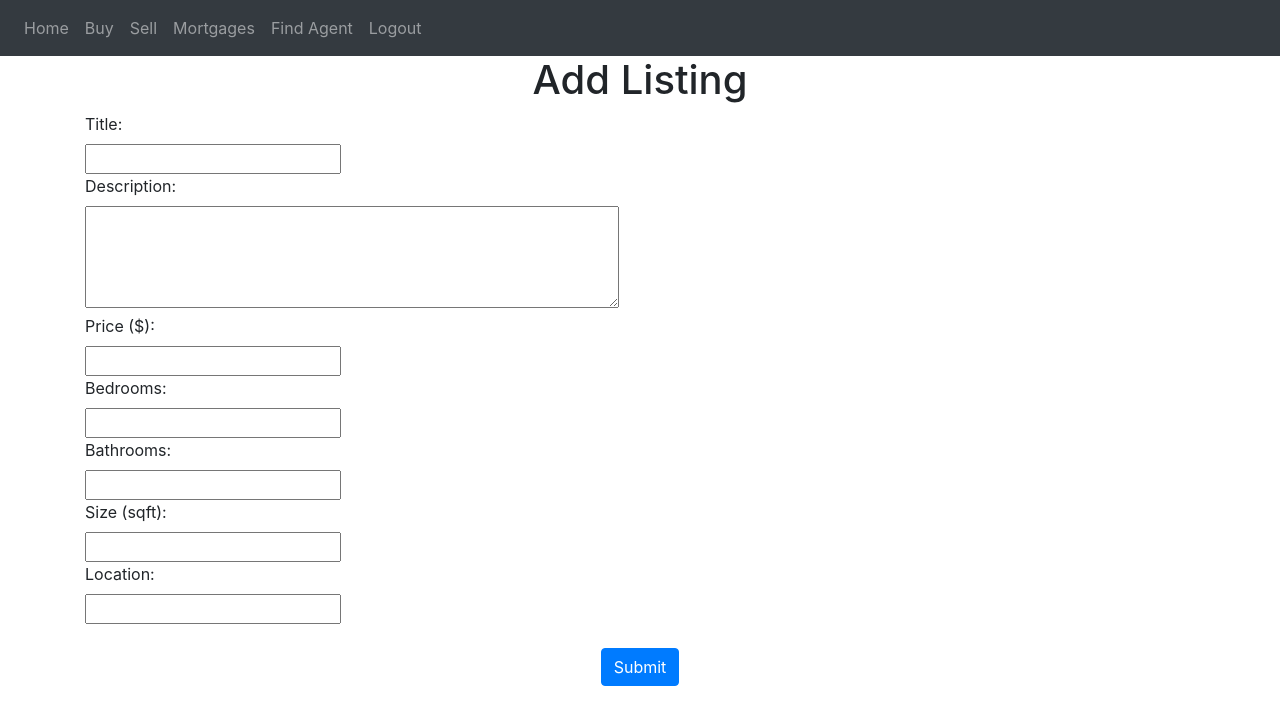
After one commit to zhiganggg/We-Tried-CSIT314, a Flask app: page /create-listing in a window 1280 px wide. The commit adds this page. Shown: the top 725 px of the page. Run offline with Flask 3, Linux system fonts and the light colour scheme; the visitor is signed in with stand-in values (Sample User, id 1); some libraries are stand-ins or nearby versions.

Commit message:
listings/listing

```diff
--- a/website/__init__.py
+++ b/website/__init__.py
@@ -19,7 +19,7 @@ def create_app():
   app.register_blueprint(views, url_prefix='/')
   app.register_blueprint(auth, url_prefix='/')
 
-  from .models import User, Note
+  from .models import User, Note, Listing
 
   with app.app_context():
     db.create_all()
--- a/website/templates/base.html
+++ b/website/templates/base.html
@@ -30,7 +30,15 @@
       <div class="collapse navbar-collapse" id="navbar">
         <div class="navbar-nav">
           {% if user.is_authenticated %}
-          <a class="nav-item nav-link" id="home" href="/home">Home</a>
+          <a class="nav-item nav-link" id="home" href="/">Home</a>
+          <a class="nav-item nav-link" id="logout" href="/buy">Buy</a>
+          <a class="nav-item nav-link" id="logout" href="/sell">Sell</a>
+          <a class="nav-item nav-link" id="logout" href="/mortgages"
+            >Mortgages</a
+          >
+          <a class="nav-item nav-link" id="logout" href="/find-agent"
+            >Find Agent</a
+          >
           <a class="nav-item nav-link" id="logout" href="/logout">Logout</a>
           {% else %}
           <a class="nav-item nav-link" id="login" href="/login">Login</a>
--- /dev/null
+++ b/website/templates/buy.html
@@ -0,0 +1 @@
+{% extends "base.html" %} {% block title %}Buy{% endblock %}
--- /dev/null
+++ b/website/templates/create_listing.html
@@ -0,0 +1,42 @@
+{% extends "base.html" %} {% block title %}Sell{% endblock %} {% block content
+%}
+<h1 align="center">Add Listing</h1>
+
+<form method="POST">
+  <div>
+    <label for="title">Title:</label><br />
+    <input type="text" id="title" name="title" /><br />
+  </div>
+  <div>
+    <label for="description">Description:</label><br />
+    <textarea id="description" name="description" rows="4" cols="50"></textarea
+    ><br />
+  </div>
+  <div>
+    <label for="price">Price ($):</label><br />
+    <input type="number" id="price" name="price" min="0" /><br />
+  </div>
+  <div>
+    <label for="bedrooms">Bedrooms:</label><br />
+    <input type="number" id="bedrooms" name="bedrooms" min="1" /><br />
+  </div>
+  <div>
+    <label for="bathrooms">Bathrooms:</label><br />
+    <input type="number" id="bathrooms" name="bathrooms" min="1" /><br />
+  </div>
+  <div>
+    <label for="size_sqft">Size (sqft):</label><br />
+    <input type="number" id="size_sqft" name="size_sqft" min="1" /><br />
+  </div>
+  <div>
+    <label for="location">Location:</label><br />
+    <input type="text" id="location" name="location" /><br />
+  </div>
+  <br />
+  <div align="center">
+    <a href="/sell">
+      <button type="submit" class="btn btn-primary">Submit</button>
+    </a>
+  </div>
+</form>
+{% endblock %}
--- a/website/views.py
+++ b/website/views.py
@@ -1,6 +1,6 @@
-from flask import Blueprint, render_template, request, flash, jsonify
+from flask import Blueprint, render_template, request, flash, redirect, url_for, jsonify, current_app
 from flask_login import login_required, current_user
-from .models import Note
+from .models import Note, User, Listing
 from . import db
 import json
 
@@ -34,3 +34,41 @@ def delete_note():
       flash('Note deleted!', category='error')
 
   return jsonify({})
+
+@views.route('/buy', methods=['GET', 'POST'])
+@login_required
+def buy():
+  # listings = Listing.query.all()
+  return render_template("buy.html", user=current_user)
+
+@views.route('/sell', methods=['GET', 'POST'])
+@login_required
+def sell():
+  listings = Listing.query.all()
+  return render_template('sell.html', user=current_user, listings=listings)
+
+@views.route('/create-listing', methods=['GET', 'POST'])
+@login_required
+def create_listing():
+  if request.method == "POST":
+    title = request.form.get('title')
+    description = request.form.get('description')
+    price = request.form.get('price')
+    bedrooms = request.form.get('bedrooms')
+    bathrooms = request.form.get('bathrooms')
+    size_sqft = request.form.get('size_sqft')
+    location = request.form.get('location')
+
+    if not title or not description or not price or not bedrooms or not bathrooms or not size_sqft or not location:
+      flash('All fields are required.', category='error')
+    else:
+      new_listing = Listing(title=title, description=description, price=price,
+                        bedrooms=bedrooms, bathrooms=bathrooms, size_sqft=size_sqft,
+                        location=location, user_id=current_user.id)
+      db.session.add(new_listing)
+      db.session.commit()
+      current_app.logger.debug(f'New listing added: (new_listing)')
+      flash('Listing created!', category='success')
+      return redirect(url_for('views.sell'))
+
+  return render_template("create_listing.html", user=current_user)
```
Also changed, not shown: website/models.py (+12 -0 lines), website/templates/sell.html (added, +33 -0 lines).
